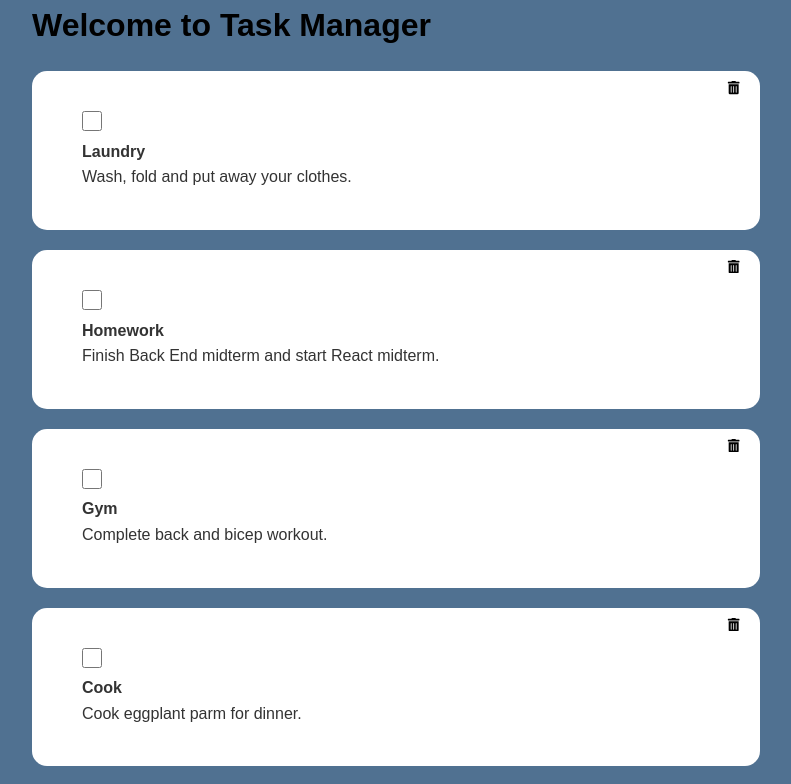
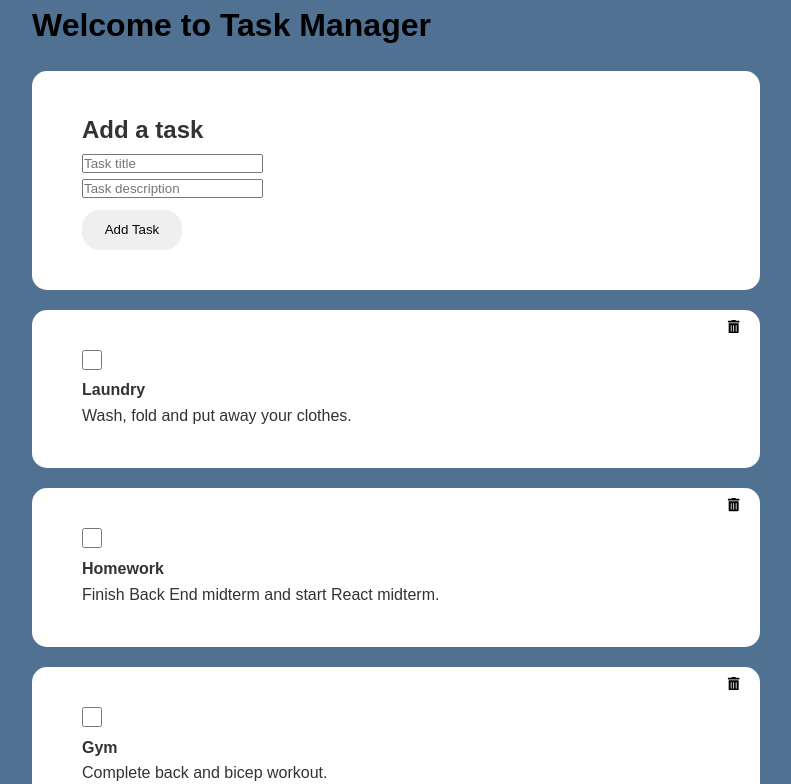
Before and after one commit to mleavens/react-portfolio, a React (Create React App) app: page / in a window 1280 px wide. Shown: the top 784 px of the page, without its empty margins (244-1035 px from the left). Built offline with nearby package versions, Linux system fonts and the light colour scheme.

Commit message:
added form

```diff
--- a/package.json
+++ b/package.json
@@ -10,6 +10,7 @@
     "react-dom": "^17.0.2",
     "react-icons": "^4.3.1",
     "react-scripts": "5.0.0",
+    "uuid": "^8.3.2",
     "web-vitals": "^2.1.4"
   },
   "scripts": {
--- a/src/App.js
+++ b/src/App.js
@@ -2,6 +2,9 @@ import React from 'react'
 import {useState} from 'react'
 import TaskData from './components/TaskData';
 import Tasks from "./components/Tasks";
+import Card from "./components/shared/Card";
+import AddTask from "./components/AddTask";
+import {v4 as uuidv4 } from "uuid"
 
 const App = () => {
 
@@ -17,14 +20,21 @@ const App = () => {
         task.id === id ? { ...task, checked: !task.checked} : task
       )
     );
+  };
+  const addTask = (newTask) => {
+    newTask.id = uuidv4();
+    setTaskList([newTask, ...taskList]);
   }
 
   return (
     <div className = 'container'>
         <h1>Welcome to Task Manager</h1>
-      <Tasks taskList = {taskList}
+        <AddTask handleAdd = {addTask}/>
+      <Tasks
+      taskList = {taskList}
       handleDelete = {deleteTask}
-      handleCheck = {checkTask} />
+      handleCheck = {checkTask}
+      />
   </div>
   )
 }
--- /dev/null
+++ b/src/components/AddTask.js
@@ -0,0 +1,48 @@
+import React from 'react';
+import Card from "./shared/Card";
+import { useState } from "react";
+
+export default function AddTask({ handleAdd }) {
+    const [title, setTitle] = useState("");
+    const [description, setDescription] = useState("");
+
+    const handleTitleChange = (e) => {
+        setTitle(e.target.value);
+    }
+    const handleDescriptionChange = (e) => {
+        setDescription(e.target.value);
+    }
+    const handleSubmit = (e) => {
+        e.preventDefault();
+        if(title.length !==0 && description.trim().length > 8){
+            const newTask = {
+                title: title,
+                description: description
+            };
+            handleAdd(newTask);
+            setTitle("");
+            setDescription("");
+        }
+    }
+
+    return (
+        <Card>
+            <form onSubmit = {handleSubmit}>
+                <h2> Add a task </h2>
+                <div className = "input-box">
+                    <input
+                    onChange = {handleTitleChange}
+                    type = "text"
+                    placeholder = "Task title"
+                    value = {title}/>
+                    <input
+                    onChange = {handleDescriptionChange}
+                    type = "text"
+                    placeholder = "Task description"
+                    value = {description}/>
+                </div>
+                <button className = "btn">Add Task</button>
+            </form>
+        </Card>
+    );
+}
--- a/src/components/Task.js
+++ b/src/components/Task.js
@@ -1,23 +1,30 @@
 import React from "react";
 import PropTypes from "prop-types";
 import { FaTrashAlt } from 'react-icons/fa';
+import Card from "./shared/Card"
 
 
 export default function Task({ id, title, description, checked, handleDelete, handleCheck }){
 
     return (
-        <div className = "card">
+        <Card>
             <input
             className = "item"
             type = "checkbox"
             checked = {checked}
             onChange = {() => handleCheck(id)}>
             </input>
-            <div className = "text-display">{title}</div>
-            <div>{description}</div>
+            <div style = {checked ? {textDecoration: "line-through"} : null} className = "text-display">{title}</div>
+            <div style = {checked ? {textDecoration: "line-through"} : null}>{description}</div>
             <button onClick = {() => handleDelete(id)} className = "delete">
                 <FaTrashAlt />
             </button>
-        </div>
+        </Card>
     )
 }
+
+Task.propTypes = {
+    title: PropTypes.string,
+    description: PropTypes.string,
+    id: PropTypes.string,
+}
--- /dev/null
+++ b/src/components/shared/Card.js
@@ -0,0 +1,9 @@
+import React, { Children } from 'react'
+
+export default function Card({children}) {
+    return (
+        <div className = "card">
+            {children}
+        </div>
+    )
+}
--- a/src/index.css
+++ b/src/index.css
@@ -1,4 +1,4 @@
-*{
+* {
   box-sizing: border-box;
   margin: 0;
   padding: 0;
@@ -17,7 +17,7 @@ body {
   padding: 0 20px;
 }
 
-header{
+header {
   height: 70px;
   width: 100%;
   display: flex;
@@ -26,7 +26,7 @@ header{
   margin-bottom: 30px;
 }
 
-.card{
+.card {
   background-color: #fff;
   color: #333333;
   border-radius: 15px;
@@ -35,22 +35,22 @@ header{
   position: relative;
 }
 
-.text-display{
+.text-display {
   position: relative;
   font-weight: bold;
 }
 
-.btn{
+.btn {
   color: black;
   border: 0;
   border-radius: 18px;
-  color: rgb(7,7,7);
+  color: rgb(7, 7, 7);
   width: 100px;
   height: 40px;
   cursor: pointer;
 }
 
-.delete{
+.delete {
   position: absolute;
   top: 10px;
   right: 20px;
@@ -59,9 +59,17 @@ header{
   border: none;
 }
 
-.item{
+.item {
   text-align: center;
   width: 20px;
   height: 20px;
   cursor: pointer;
 }
+
+.input-box {
+  position: relative;
+  width: 300px;
+  height: 10px;
+  margin-bottom: 50px;
+
+}
```
Also changed, not shown: 1 other file (tests, documents, lock files or other folders).
